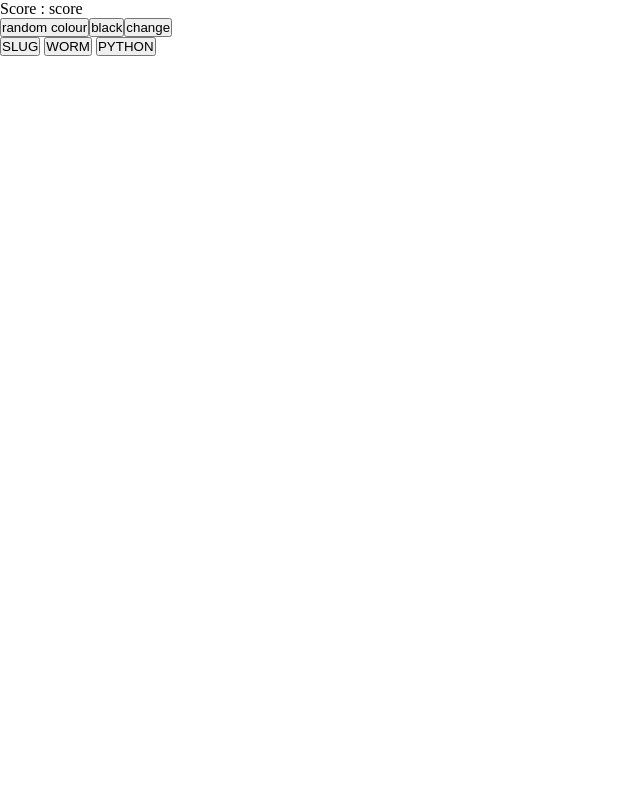
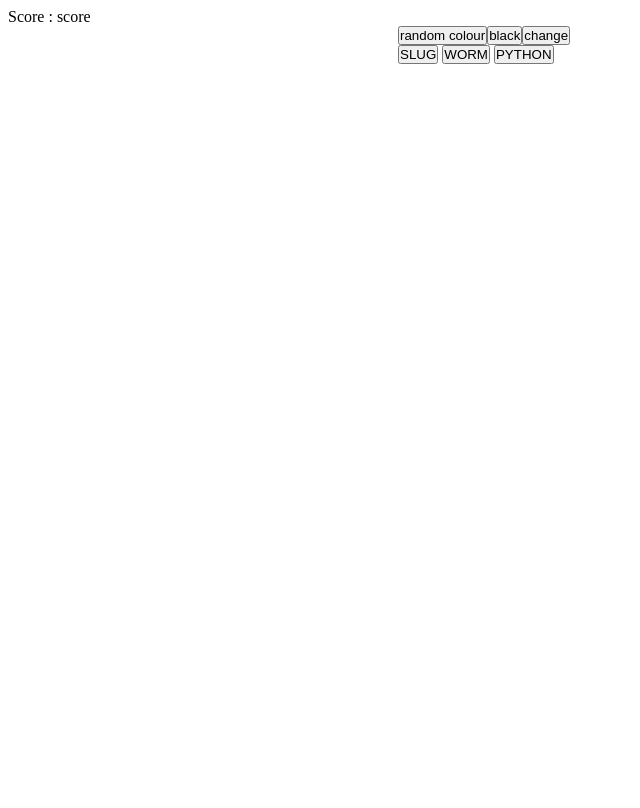
Before and after one commit to chrismcgale/snek, a PHP site: page / in a window 1280 px wide. Shown: the whole page, without its empty margins (0-640 px from the left). Before the commit the page ends 56 px from the top, so only its background shows below. Run offline with PHP 8.4, Linux system fonts and the light colour scheme.

Commit message:
Update style.css

```diff
--- a/style.css
+++ b/style.css
@@ -1,5 +1,4 @@
 * {
-  margin: 0;
   padding: 0;
 }
 
@@ -9,7 +8,7 @@ html, body {
 }
 
 .game {
-  position: center;
+  margin: auto;
   width: 500px;
   height: 500px;
 }
```
